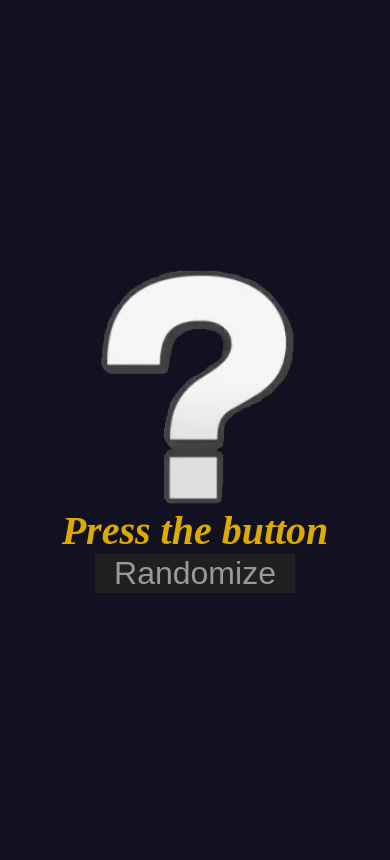
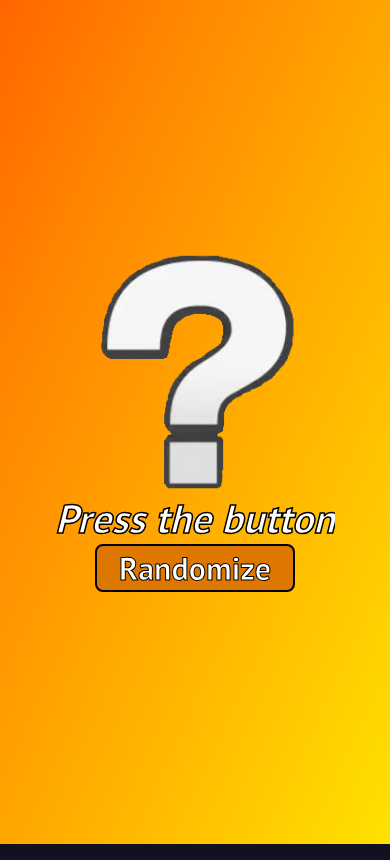
Before and after one commit to luizon/SmashUltimateRandom, a plain HTML site: page index.html in a window 390 px wide. Drawn offline with Linux system fonts and the light colour scheme.

Commit message:
VAMONOS
[ música de Chabelo ]

```diff
--- a/ssbu_random.css
+++ b/ssbu_random.css
@@ -1,5 +1,14 @@
 body {
-  background: #112;
+  background-color: #112;
+  background-image: linear-gradient(to bottom right, #F00, #F80, #FF0, #0F0, #0FF, #00F, #80F, #F0F, #F00, #F00, #F80);
+  background-size: 1000% 1000%;
+  margin: 0px;
+  animation: gradientAnimation 60s linear infinite;
+}
+
+@keyframes gradientAnimation {
+	0%   {background-position: 0%   0%}
+	100% {background-position: 100% 100%}
 }
 
 * {
@@ -10,19 +19,25 @@ body {
 h1 {
   position: relative;
   margin: auto;
-  color: #DA0;
+  color: #FFF;
+  font-family: PT Sans;
   font-size: 5em;
+  font-weight: 900;
   text-align: center;
   transition-duration: 500ms;
+  -webkit-text-stroke: 4px black;
 }
 
 button {
   margin: auto;
-  border: none;
+  border: 5px black solid;
+  border-radius: 4px;
+  font-family: PT Sans;
   font-size: 5em;
   text-align: center;
-  background: #202020;
-  color: #999;
+  background: #D70;
+  color: #FFF;
+  -webkit-text-stroke: 3px black;
   min-width: 200px;
   transition-duration: 500ms;
   animation: buttonAppears;
@@ -41,20 +56,17 @@ button {
   }
 }
 
-button:focus {
-  color: #BBB;
-  background: #8E7631;
-}
-
-button:hover {
+button:focus, button:hover {
+  border: 6px black solid;
   color: #DDD;
-  background: #AE9651;
+  background: #808;
 }
 
 button:active {
-  color: #EEE;
-  background: #CFB873;
-  transition-duration: 150ms;
+  border: 7px black solid;
+  color: #FFF;
+  background: #F80;
+  transition-duration: 50ms;
 }
 
 img {
@@ -63,31 +75,52 @@ img {
   transition-duration: 500ms;
   width: 30em;
   height: 30em;
+  animation: incoming_thumbnail 1s ease;
 }
 
 @media (max-width: 992px) {
   h1 {
     font-size: 4em;
-  }
-  button {
-    font-size: 4em;
+    -webkit-text-stroke: 2.5px black;
   }
   img {
     width: 20em;
     height: 20em;
+  }
+  button {
+    font-size: 4em;
+    border: 3px black solid;
+    border-radius: 8px;
+    -webkit-text-stroke: 1.5px black;
+  }
+  button:focus, button:hover {
+    border: 5px black solid;
+  }
+  button:active {
+    border: 6px black solid;
   }
 }
 
 @media (max-width: 768px) {
   h1 {
     font-size: 2.5em;
-  }
-  button {
-    font-size: 2em;
+    -webkit-text-stroke: 1.5px black;
   }
   img {
     width: 15em;
     height: 15em;
+  }
+  button {
+    font-size: 2em;
+    border: 2px black solid;
+    border-radius: 8px;
+    -webkit-text-stroke: 1px black;
+  }
+  button:focus, button:hover {
+    border: 3px black solid;
+  }
+  button:active {
+    border: 4px black solid;
   }
 }
 
@@ -103,3 +136,41 @@ img {
   justify-content: center;
   align-items: center;
 }
+
+@font-face {
+    font-family: 'PT Sans';
+    src: url('PTSans_Regular.ttf');
+    font-weight: 400;
+}
+
+.incoming_thumbnail {
+	animation: incoming_thumbnail .5s ease;
+	opacity: 1;
+}
+
+@keyframes incoming_thumbnail {
+	from {
+		top: -50px;
+		opacity: 0;
+	}
+	to {
+		top: 0px;
+		opacity: 1;
+	}
+}
+
+.outcoming_thumbnail {
+	animation: outcoming_thumbnail .5s ease;
+	opacity: 0;
+}
+
+@keyframes outcoming_thumbnail {
+	from {
+		left: 0px;
+		opacity: 1;
+	}
+	to {
+		left: 50px;
+		opacity: 0;
+	}
+}
```
